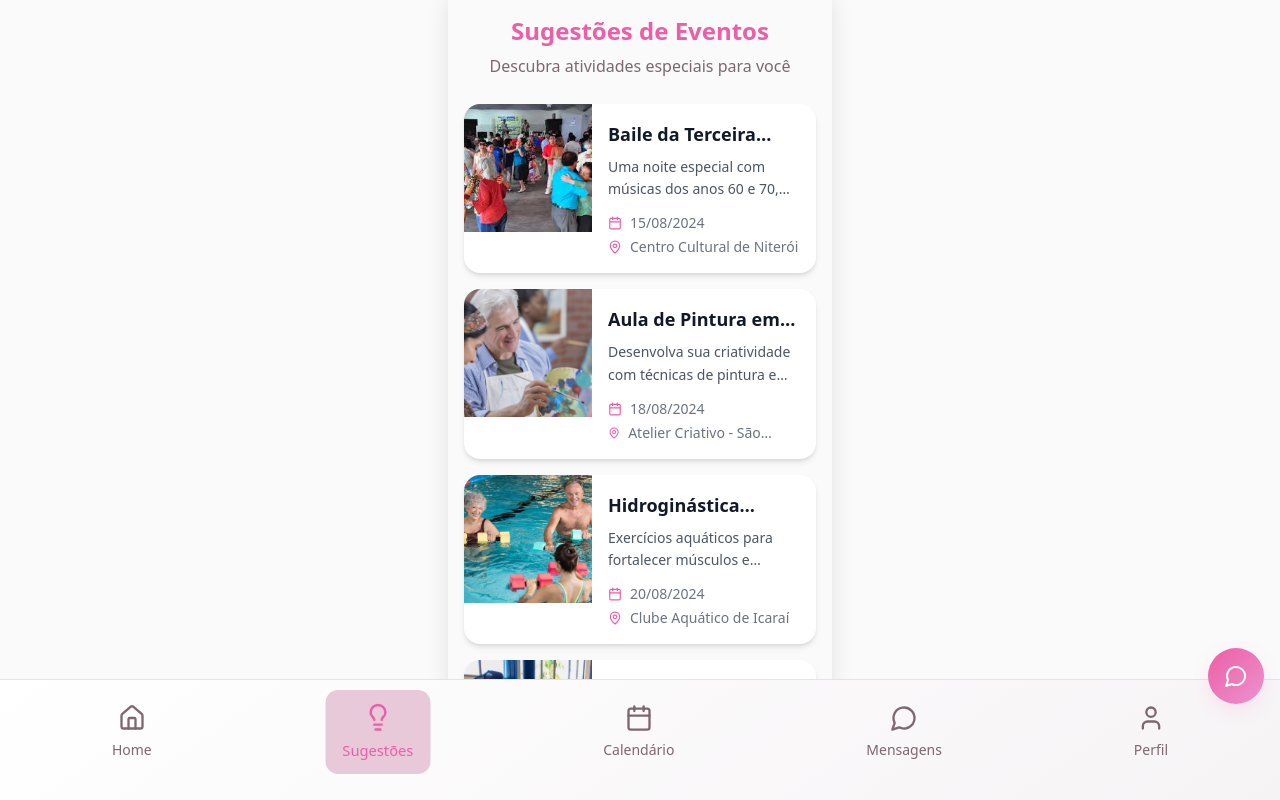
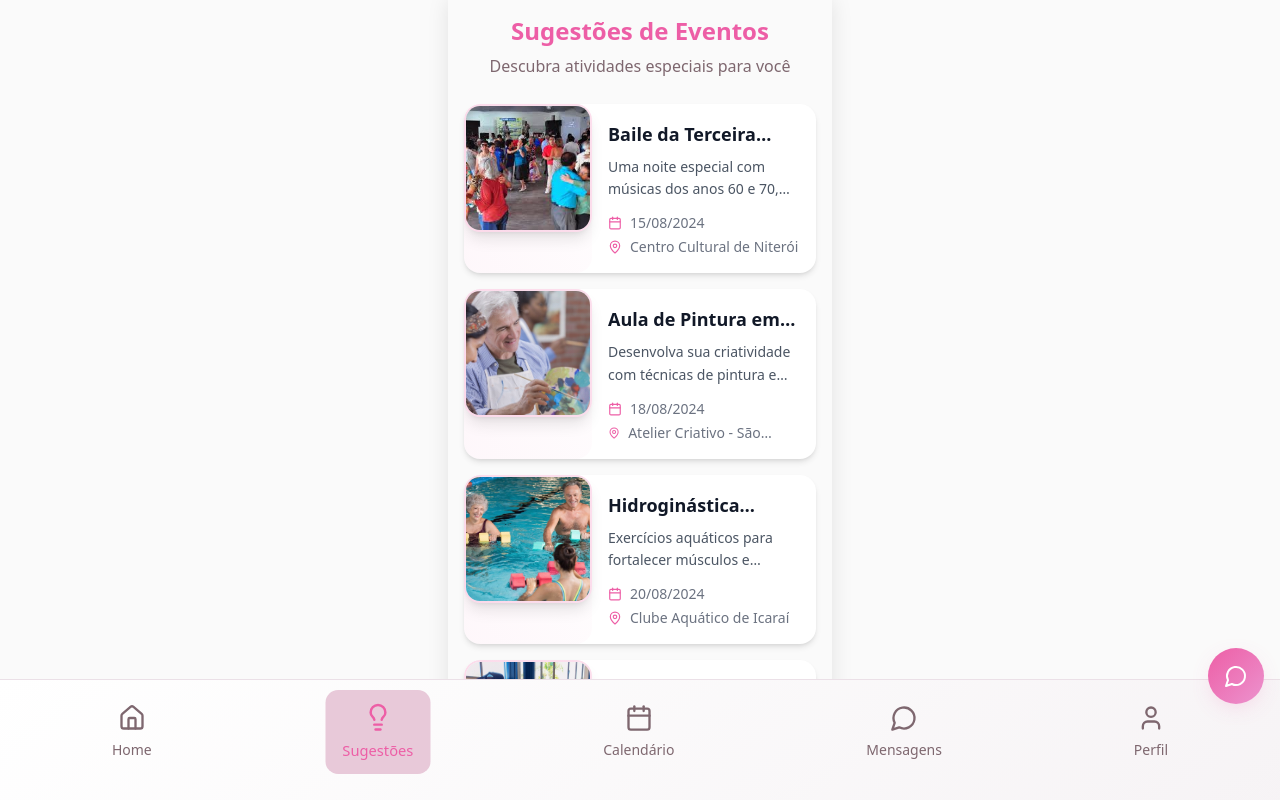
Before and after one commit to JvMt-TCC/SeniorCare, a React (Vite) app: page /sugestoes in a window 1280 px wide. Both pictures are taken after typing "Sample", "name@example.com", "Sample123" into the empty fields and a click on the button "Entrar". Shown: the top 800 px of the page. Built offline with nearby package versions, Linux system fonts and the light colour scheme.

Commit message:
Style image frames on suggestions page

```diff
--- a/src/pages/SugestoesPage.tsx
+++ b/src/pages/SugestoesPage.tsx
@@ -234,11 +234,15 @@ const SugestoesPage = () => {
             style={{ animationDelay: `${index * 0.1}s` }}
           >
             <div className="flex">
-              <img
-                src={event.image}
-                alt={event.title}
-                className="w-32 h-32 object-cover flex-shrink-0"
-              />
+              <div className="relative">
+                <img
+                  src={event.image}
+                  alt={event.title}
+                  className="w-32 h-32 object-cover flex-shrink-0 rounded-2xl border-2 border-primary/20 shadow-lg transition-all duration-300 hover:border-primary/40 hover:shadow-xl hover:scale-105"
+                />
+                <div className="absolute inset-0 bg-gradient-to-tr from-primary/5 to-transparent rounded-2xl pointer-events-none"></div>
+                <div className="absolute -inset-1 bg-gradient-to-r from-primary/20 via-accent/20 to-primary/20 rounded-2xl opacity-0 hover:opacity-100 transition-opacity duration-300 -z-10 blur-sm"></div>
+              </div>
               <div className="p-4 flex-1">
                 <h3 className="text-lg font-bold text-gray-900 mb-2 line-clamp-1">
                   {event.title}
```
